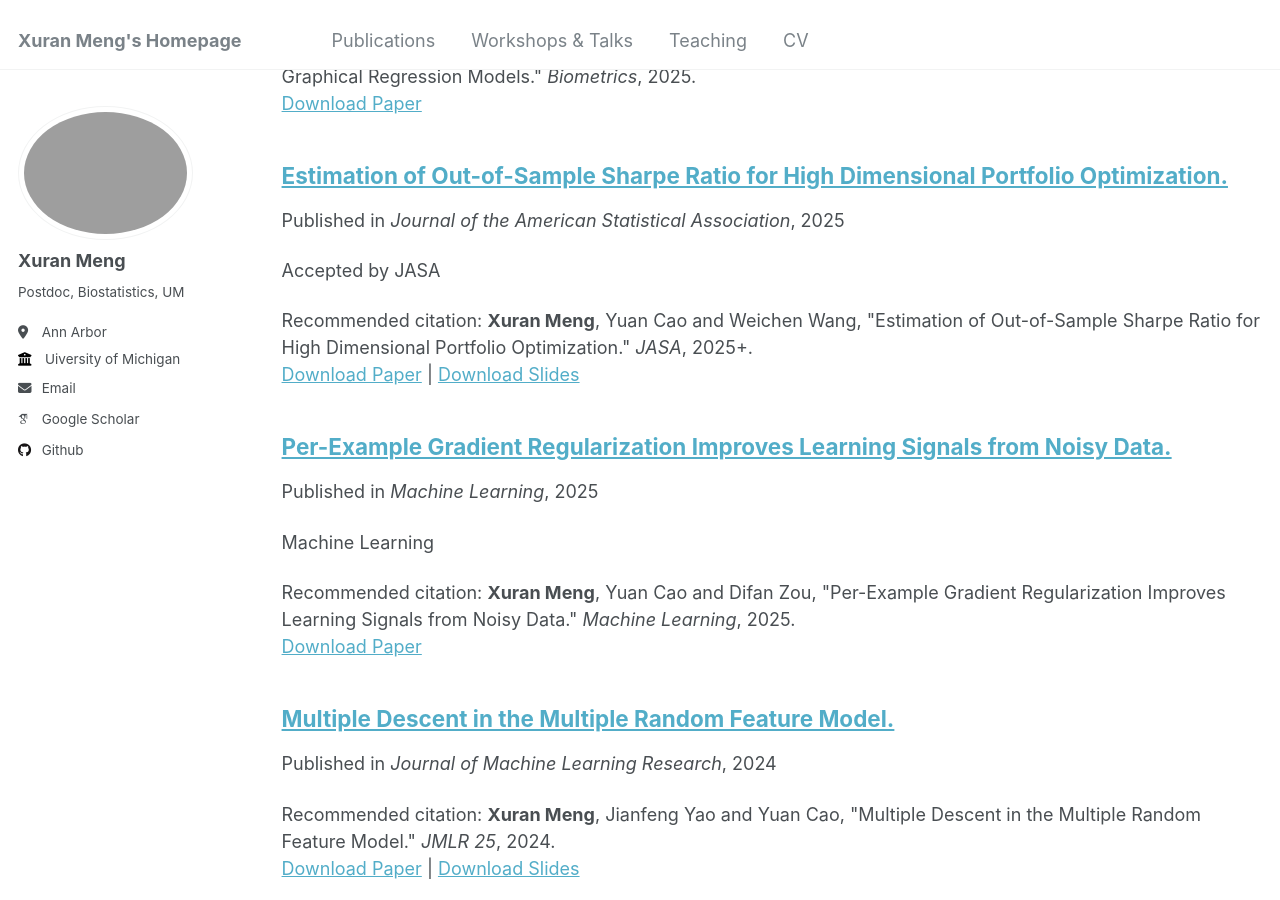
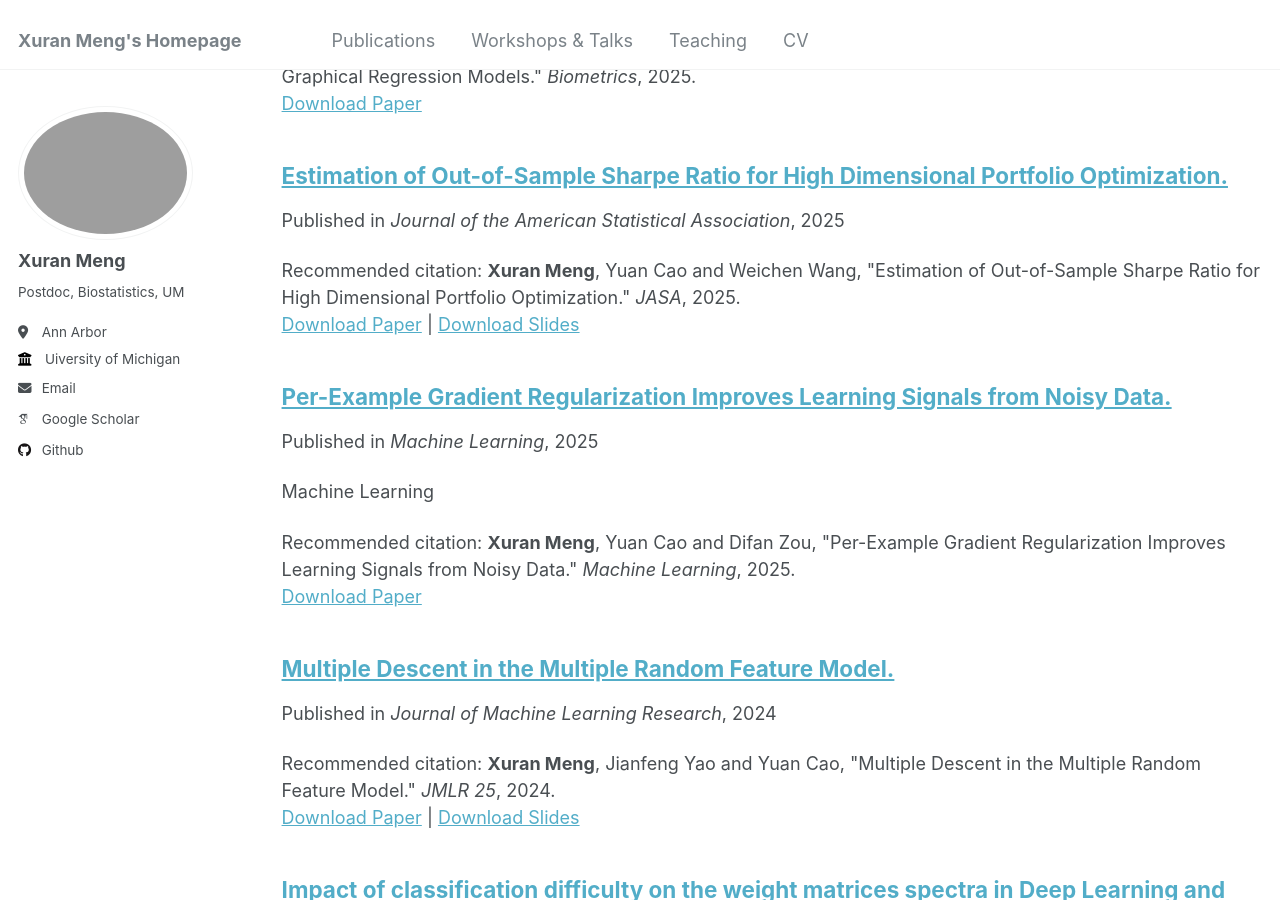
Before and after one commit to XuranMeng/XuranMeng.github.io, a Jekyll site: the page built from _pages/publications.html, in a window 1280 px wide and 900 px high, scrolled down 371 px. Built offline with Jekyll 4.4.1, drawn with Linux system fonts in a browser that asks for light colours; some web fonts are replaced.

Commit message:
Update Sharperatio.md

```diff
--- a/_publications/Sharperatio.md
+++ b/_publications/Sharperatio.md
@@ -3,11 +3,11 @@ title: "Estimation of Out-of-Sample Sharpe Ratio for High Dimensional Portfolio
 collection: publications
 category: manuscripts
 permalink: /publication/Sharperatio
-excerpt: 'Accepted by JASA'
+excerpt: ' '
 date: 2025-07-08
 venue: 'Journal of the American Statistical Association'
 slidesurl: 'http://xuranmeng.github.io/files/slides/slidesSharpe.pdf'
 paperurl: 'https://doi.org/10.1080/01621459.2025.2535757'
-citation: '<b>Xuran Meng</b>, Yuan Cao and Weichen Wang, &quot;Estimation of Out-of-Sample Sharpe Ratio for High Dimensional Portfolio Optimization.&quot; <i>JASA</i>, 2025+.'
+citation: '<b>Xuran Meng</b>, Yuan Cao and Weichen Wang, &quot;Estimation of Out-of-Sample Sharpe Ratio for High Dimensional Portfolio Optimization.&quot; <i>JASA</i>, 2025.'
 ---
 Portfolio optimization aims at constructing a realistic portfolio with significant out-of-sample performance, which is typically measured by the out-of-sample Sharpe ratio. However, due to in-sample optimism, it is inappropriate to use the in-sample estimated covariance to evaluate the out-of-sample Sharpe, especially in the high dimensional settings. In this paper, we propose a novel method to estimate the out- of-sample Sharpe ratio using only in-sample data, based on random matrix theory. Furthermore, portfolio managers can use the estimated out-of-sample Sharpe as a criterion to decide the best tuning for constructing their portfolios. Specifically, we consider the classical framework of Markowits mean-variance portfolio optimization with known mean vector and the high dimensional regime of p/n -> c, where p is the portfolio dimension and n is the number of samples or time points. We propose to correct the sample covariance by a regularization matrix and provide a consistent estimator of its Sharpe ratio. The new estimator works well under either of three conditions: (1) bounded covariance spectrum, (2) arbitrary number of diverging spikes when c < 1, and (3) fixed number of diverging spikes when c >= 1. We can also extend the results to construct global minimum variance portfolio and correct out-of-sample efficient frontier.
```
